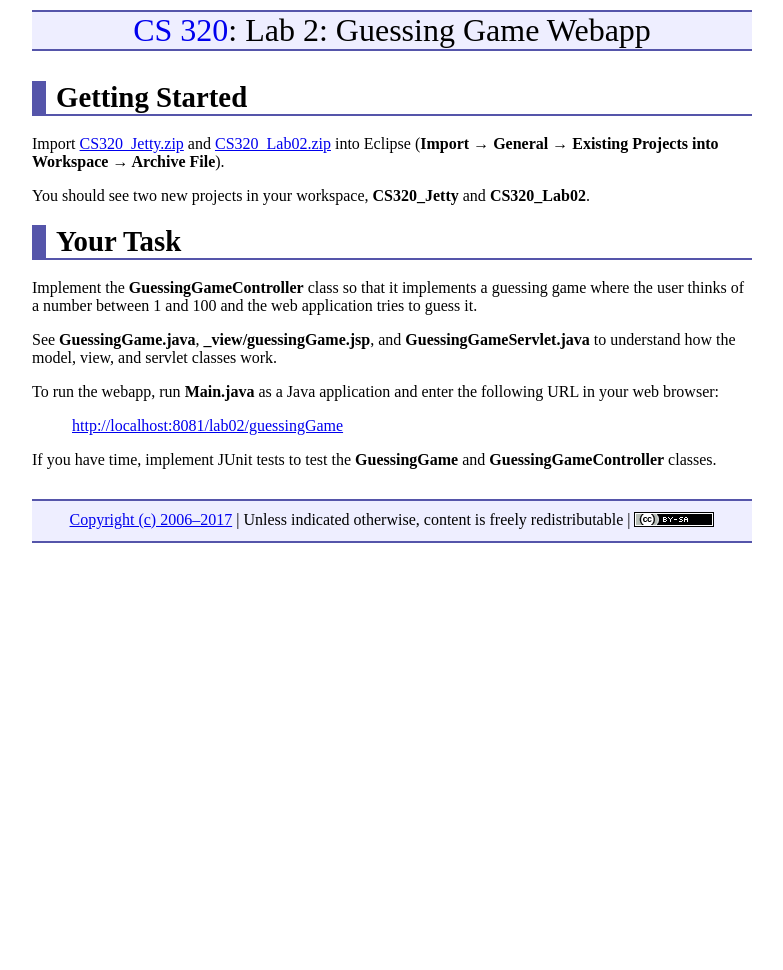
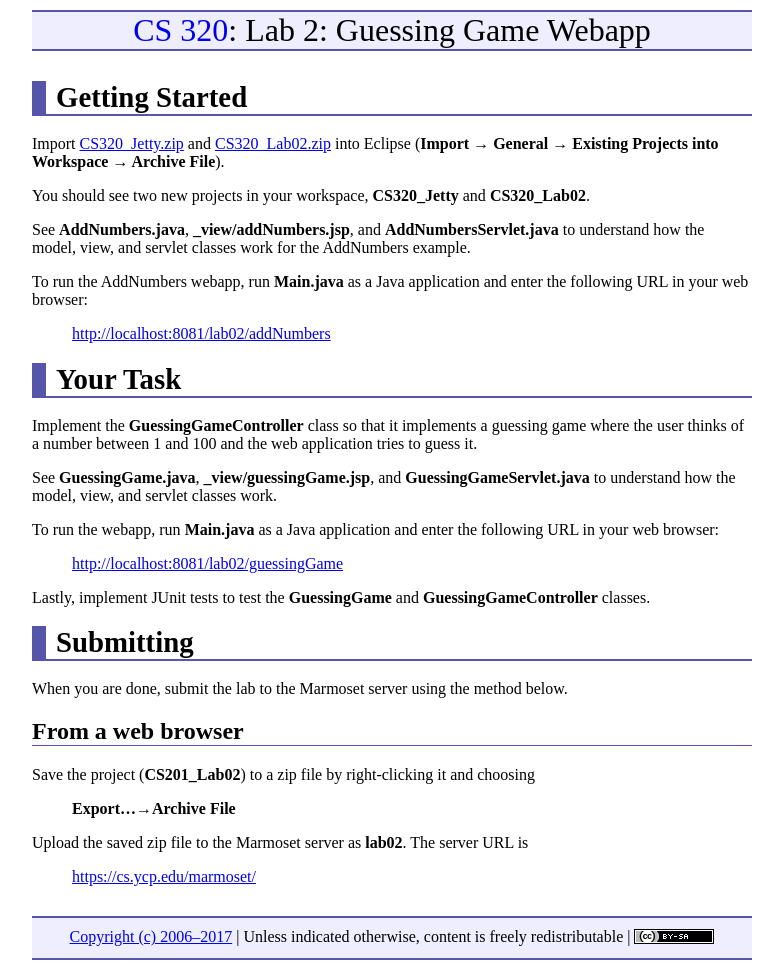
Before and after one commit to ycpcs/cs320-spring2017, a Jekyll site: the page built from labs/lab02.md, in a window 1280 px wide. Shown: the whole page, without its empty margins (248-1031 px from the left). Built offline with Jekyll 4.4.1, drawn with Linux system fonts in a browser that asks for light colours; before the commit the page ends 900 px from its top, so only the background shows below that.

Commit message:
added example and marmoset

```diff
--- a/labs/lab02.md
+++ b/labs/lab02.md
@@ -10,6 +10,13 @@ Import [CS320\_Jetty.zip](CS320_Jetty.zip) and [CS320\_Lab02.zip](CS320_Lab02.zi
 
 You should see two new projects in your workspace, **CS320\_Jetty** and **CS320\_Lab02**.
 
+See **AddNumbers.java**, **\_view/addNumbers.jsp**, and **AddNumbersServlet.java** to understand how the model, view, and servlet classes work for the AddNumbers example.
+
+To run the AddNumbers webapp, run **Main.java** as a Java application and enter the following URL in your web browser:
+
+> [http://localhost:8081/lab02/addNumbers](http://localhost:8081/lab02/addNumbers)
+
+
 Your Task
 =========
 
@@ -21,4 +28,22 @@ To run the webapp, run **Main.java** as a Java application and enter the followi
 
 > [http://localhost:8081/lab02/guessingGame](http://localhost:8081/lab02/guessingGame)
 
-If you have time, implement JUnit tests to test the **GuessingGame** and **GuessingGameController** classes.
+Lastly, implement JUnit tests to test the **GuessingGame** and **GuessingGameController** classes.
+
+Submitting
+==========
+
+When you are done, submit the lab to the Marmoset server using the method below.
+
+
+From a web browser
+------------------
+
+Save the project (**CS201\_Lab02**) to a zip file by right-clicking it and choosing
+
+> **Export...&rarr;Archive File**
+
+
+Upload the saved zip file to the Marmoset server as **lab02**. The server URL is
+
+> [https://cs.ycp.edu/marmoset/](https://cs.ycp.edu/marmoset/)
```
